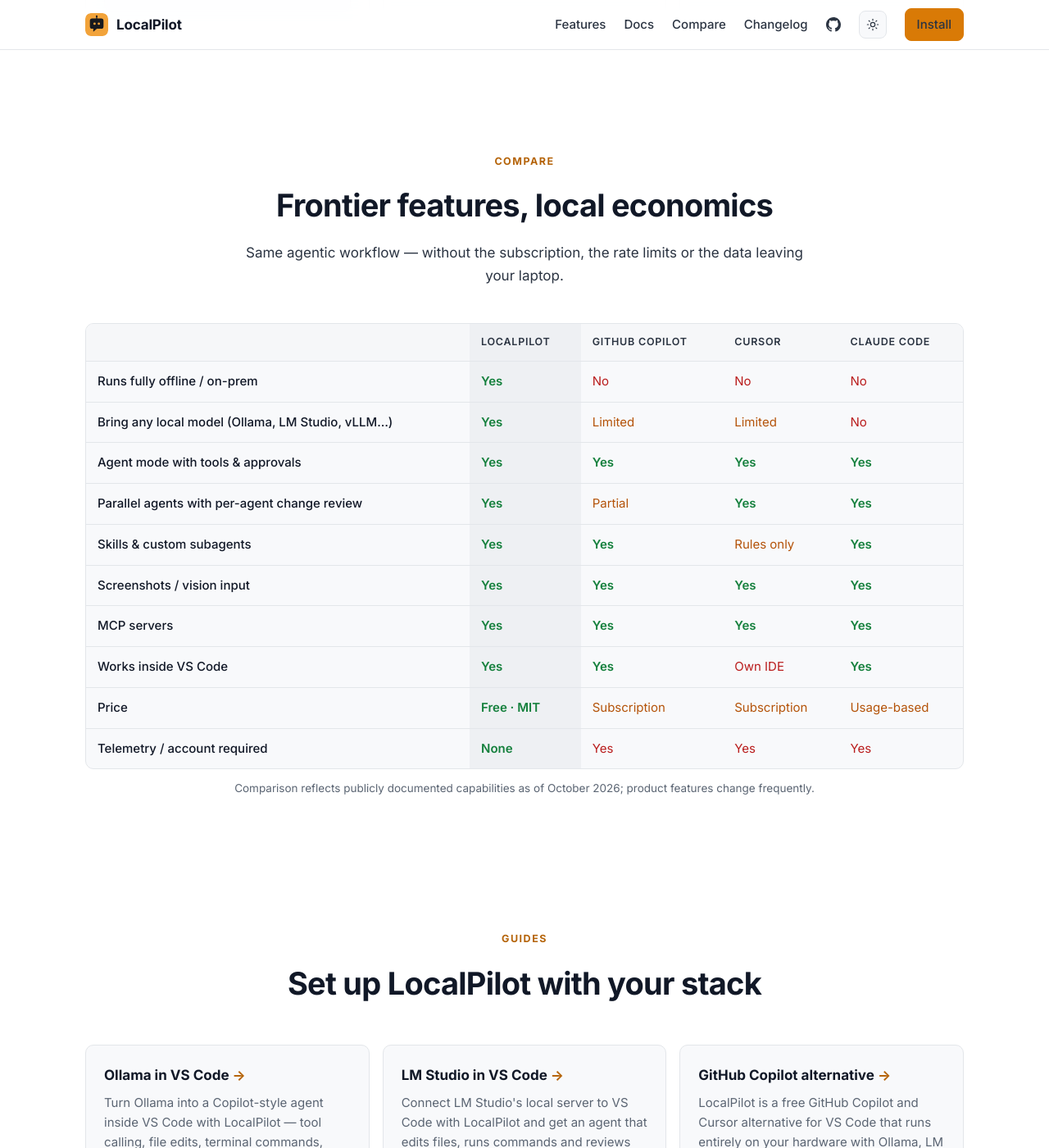
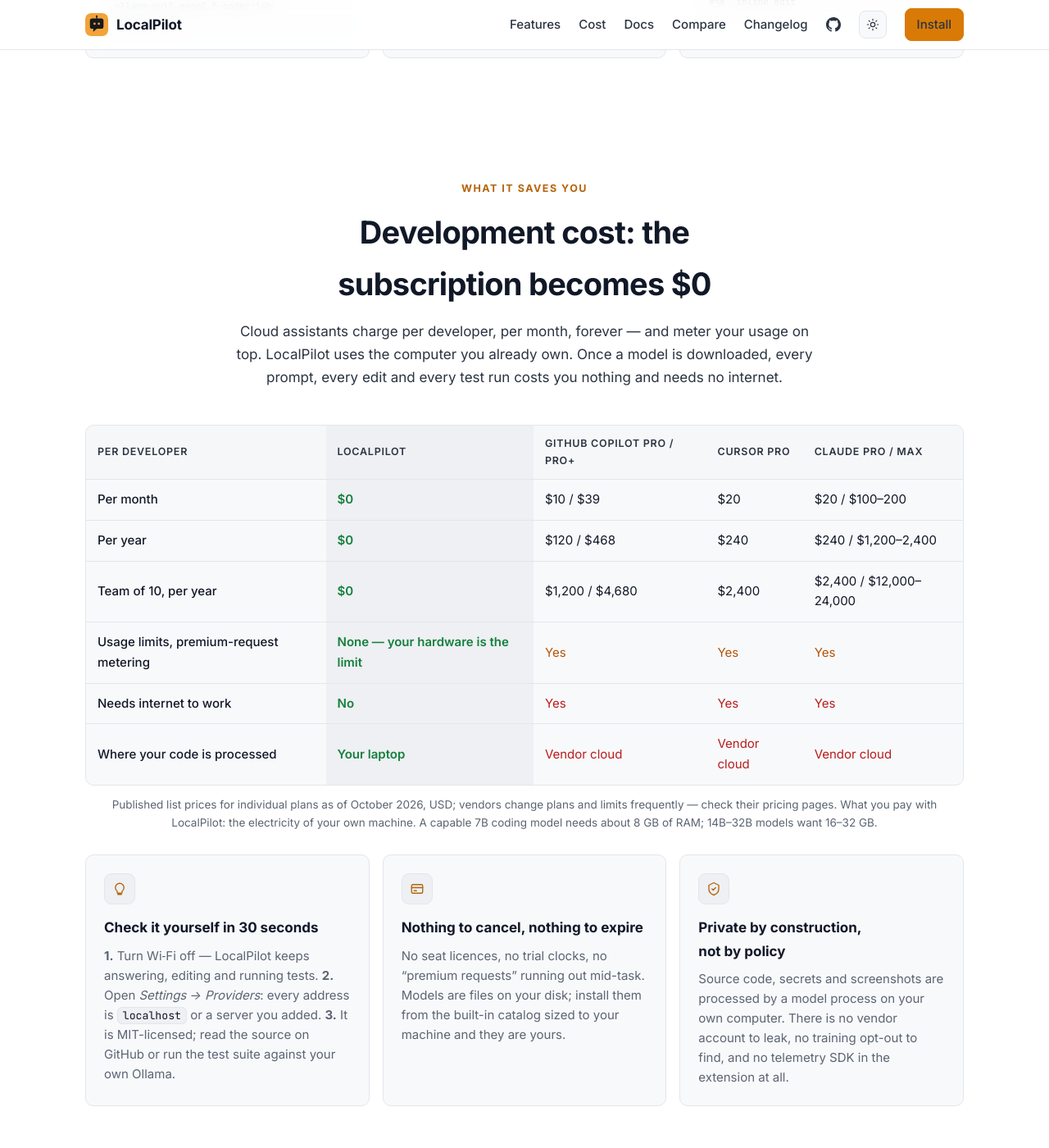
Before and after one commit to isathish/localpilot, a Jekyll site: the page built from docs/index.html, in a window 1280 px wide and 1400 px high, scrolled down 7535 px. Shown: the whole window at 82% size. Built offline with Jekyll 4.4.1, drawn with Linux system fonts in a browser that asks for light colours; some of the changed text lies outside the part shown.

Commit message:
messaging: lead with cost and trust — hero 'Cut your AI coding bill to zero / the agent runs on your laptop', new 'What it saves you' section (per-dev/per-year/team-of-10 vs Copilot, Cursor, Claude; offline; where code is processed; 30-second self-check), README and Marketplace cost/trust blocks, Cost nav link, sticky first column for compare tables

```diff
--- a/docs/_includes/footer.html
+++ b/docs/_includes/footer.html
@@ -21,6 +21,7 @@
       <nav class="footer-col" aria-label="Product">
         <h4>Product</h4>
         <a href="{{ '/#features' | relative_url }}">Features</a>
+        <a href="{{ '/#cost' | relative_url }}">What it saves you</a>
         <a href="{{ '/#how' | relative_url }}">How it works</a>
         <a href="{{ '/#compare' | relative_url }}">Compare with Copilot, Cursor &amp; Claude Code</a>
         <a href="{{ '/#faq' | relative_url }}">FAQ</a>
--- a/docs/_includes/nav.html
+++ b/docs/_includes/nav.html
@@ -6,6 +6,7 @@
     </a>
     <nav class="links">
       <a href="{{ '/#features' | relative_url }}">Features</a>
+      <a href="{{ '/#cost' | relative_url }}">Cost</a>
       <a href="{{ '/docs/getting-started/' | relative_url }}">Docs</a>
       <a href="{{ '/#compare' | relative_url }}">Compare</a>
       <a href="{{ site.repo }}/blob/main/CHANGELOG.md">Changelog</a>
--- a/docs/assets/site.css
+++ b/docs/assets/site.css
@@ -168,6 +168,8 @@
 .step pre { margin: 12px 0 0; font-size: 12.5px; padding: 10px 12px; }
 
 .compare { overflow-x: auto; }
+.compare th:first-child, .compare td:first-child { position: sticky; left: 0; background: var(--panel); z-index: 1; }
+.compare th:first-child { background: var(--bg-2); }
 .compare table { width: 100%; border-collapse: separate; border-spacing: 0; background: var(--panel); border: 1px solid var(--border); border-radius: var(--radius); overflow: hidden; font-size: 15px; }
 .compare th, .compare td { padding: 12px 14px; border-bottom: 1px solid var(--border); text-align: left; }
 .compare th { background: var(--bg-2); color: var(--fg-2); font-weight: 600; font-size: 12.5px; text-transform: uppercase; letter-spacing: .06em; }
--- a/docs/index.html
+++ b/docs/index.html
@@ -7,9 +7,9 @@
 <section class="hero">
   <div class="wrap">
     <img class="logo" src="{{ '/assets/logo.svg' | relative_url }}" alt="LocalPilot logo" width="88" height="88">
-    <div class="pill"><span class="dot"></span>100% local · no accounts · no telemetry</div>
-    <h1>The AI coding agent that<br><span>runs on your machine</span></h1>
-    <p class="sub">LocalPilot is an open-source coding agent for VS Code that works like Copilot, Cursor or Claude Code — reads your code, edits files, runs tests, reviews changes — but every token is generated by a model you run yourself with Ollama, LM Studio, llama.cpp, vLLM or Docker Model Runner. No account, no cloud, no telemetry.</p>
+    <div class="pill"><span class="dot"></span>$0 / month · works offline · your code never leaves your laptop</div>
+    <h1>Cut your AI coding bill to zero.<br><span>The agent runs on your laptop.</span></h1>
+    <p class="sub">LocalPilot is an open-source coding agent for VS Code that works like Copilot, Cursor or Claude Code — reads your code, edits files, runs tests, reviews changes — but every token is generated by a model you run yourself with Ollama, LM Studio, llama.cpp, vLLM or Docker Model Runner. No subscription, no account, no cloud, no telemetry. Unplug the network and it keeps working.</p>
     <div class="cta">
       <a class="btn btn-primary" href="{{ site.marketplace }}">
         <svg viewBox="0 0 24 24"><path d="M12 3v12m0 0l-4-4m4 4l4-4M4 17v2a2 2 0 0 0 2 2h12a2 2 0 0 0 2-2v-2"/></svg>
@@ -128,6 +128,36 @@
   </div>
 </section>
 
+<section id="cost">
+  <div class="wrap">
+    <div class="section-head">
+      <span class="eyebrow">What it saves you</span>
+      <h2>Development cost: the subscription becomes $0</h2>
+      <p>Cloud assistants charge per developer, per month, forever — and meter your usage on top. LocalPilot uses the computer you already own. Once a model is downloaded, every prompt, every edit and every test run costs you nothing and needs no internet.</p>
+    </div>
+    <div class="compare">
+      <table>
+        <thead><tr><th>Per developer</th><th>LocalPilot</th><th>GitHub Copilot Pro / Pro+</th><th>Cursor Pro</th><th>Claude Pro / Max</th></tr></thead>
+        <tbody>
+          <tr><td>Per month</td><td class="y">$0</td><td>$10 / $39</td><td>$20</td><td>$20 / $100–200</td></tr>
+          <tr><td>Per year</td><td class="y">$0</td><td>$120 / $468</td><td>$240</td><td>$240 / $1,200–2,400</td></tr>
+          <tr><td>Team of 10, per year</td><td class="y">$0</td><td>$1,200 / $4,680</td><td>$2,400</td><td>$2,400 / $12,000–24,000</td></tr>
+          <tr><td>Usage limits, premium-request metering</td><td class="y">None — your hardware is the limit</td><td class="p">Yes</td><td class="p">Yes</td><td class="p">Yes</td></tr>
+          <tr><td>Needs internet to work</td><td class="y">No</td><td class="n">Yes</td><td class="n">Yes</td><td class="n">Yes</td></tr>
+          <tr><td>Where your code is processed</td><td class="y">Your laptop</td><td class="n">Vendor cloud</td><td class="n">Vendor cloud</td><td class="n">Vendor cloud</td></tr>
+        </tbody>
+      </table>
+    </div>
+    <p class="muted small" style="text-align:center;margin-top:12px">Published list prices for individual plans as of {{ 'now' | date: "%B %Y" }}, USD; vendors change plans and limits frequently — check their pricing pages. What you pay with LocalPilot: the electricity of your own machine. A capable 7B coding model needs about 8 GB of RAM; 14B–32B models want 16–32 GB.</p>
+
+    <div class="grid" style="margin-top:28px">
+      <div class="card"><div class="ico"><svg viewBox="0 0 24 24"><path d="M12 3a7 7 0 0 0-7 7c0 2.6 1.4 4.4 3 5.6V18a1 1 0 0 0 1 1h6a1 1 0 0 0 1-1v-2.4c1.6-1.2 3-3 3-5.6a7 7 0 0 0-7-7zM9 21h6"/></svg></div><h3>Check it yourself in 30 seconds</h3><p><strong>1.</strong> Turn Wi‑Fi off — LocalPilot keeps answering, editing and running tests. <strong>2.</strong> Open <em>Settings → Providers</em>: every address is <code>localhost</code> or a server you added. <strong>3.</strong> It is MIT-licensed; read the source on GitHub or run the test suite against your own Ollama.</p></div>
+      <div class="card"><div class="ico"><svg viewBox="0 0 24 24"><rect x="3" y="5" width="18" height="14" rx="2"/><path d="M3 10h18M7 15h4"/></svg></div><h3>Nothing to cancel, nothing to expire</h3><p>No seat licences, no trial clocks, no “premium requests” running out mid-task. Models are files on your disk; install them from the built-in catalog sized to your machine and they are yours.</p></div>
+      <div class="card"><div class="ico"><svg viewBox="0 0 24 24"><path d="M12 2l8 4v6c0 5-3.5 8.5-8 10-4.5-1.5-8-5-8-10V6z"/><path d="M9 12l2 2 4-4"/></svg></div><h3>Private by construction, not by policy</h3><p>Source code, secrets and screenshots are processed by a model process on your own computer. There is no vendor account to leak, no training opt-out to find, and no telemetry SDK in the extension at all.</p></div>
+    </div>
+  </div>
+</section>
+
 <section id="compare">
   <div class="wrap">
     <div class="section-head">
```
Also changed, not shown: MARKETPLACE.md (+3 -1 lines), README.md.
